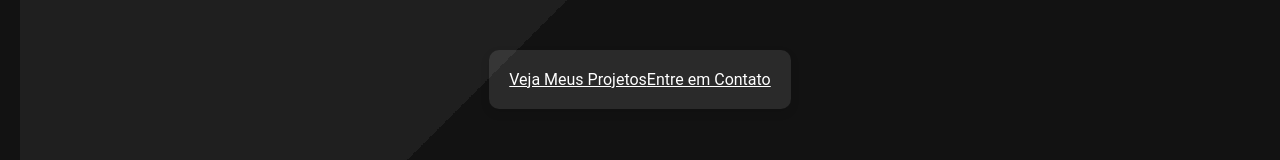
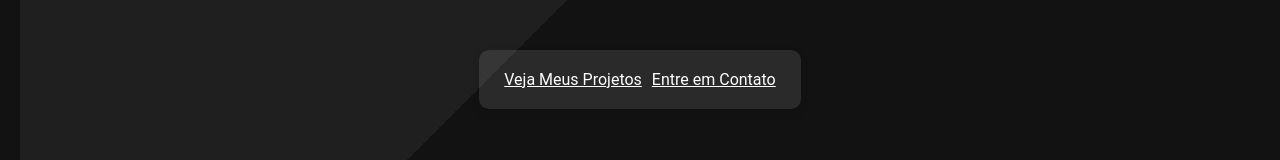
Before and after one commit to Lucamariano166/portfolio, a React (Create React App) app: page / in a window 1280 px wide. Shown: the part 500-660 px from the top of the page. Built offline with nearby package versions, Linux system fonts and the light colour scheme.

Commit message:
"hero-buttons-box"

```diff
--- a/src/styles/main.css
+++ b/src/styles/main.css
@@ -92,7 +92,7 @@ h2 {
 }
 
 .hero-buttons-box a {
-    margin: 10px 15px;
+    margin: 10px 5px !important;
     color: #fff;
 }
 
```
